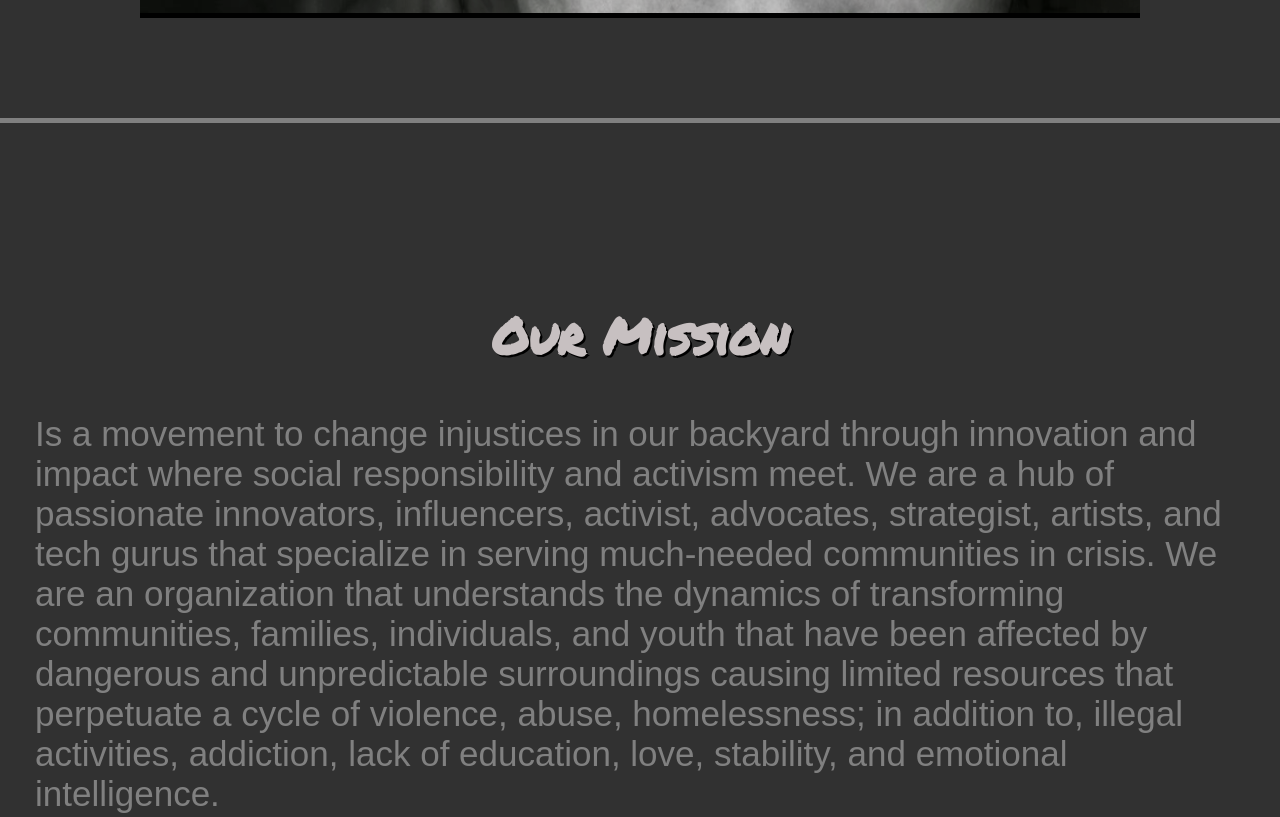
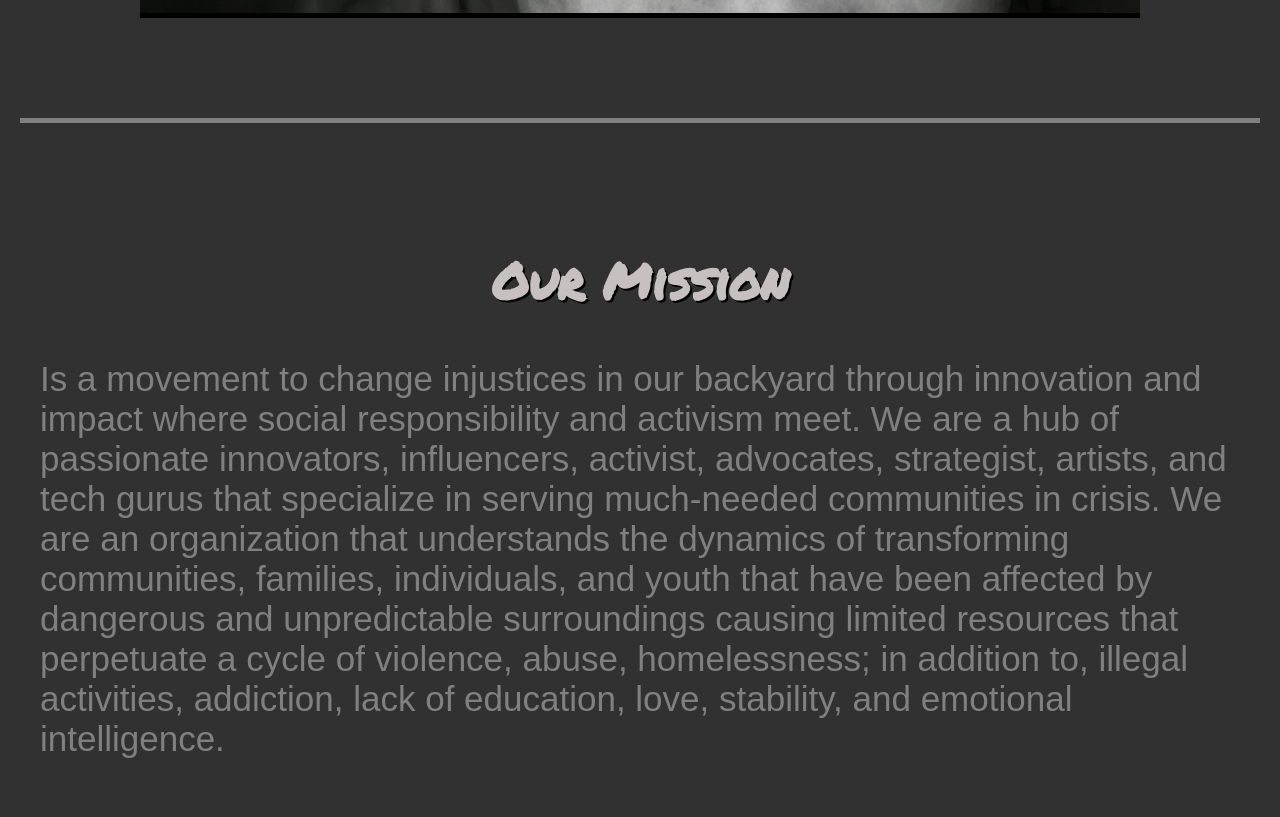
Before and after one commit to Yaretas/NIMBY7-Project, a plain HTML site: page index.html in a window 1280 px wide. Shown: the part 782-1599 px from the top of the page. Drawn offline with Linux system fonts and the light colour scheme.

Commit message:
padding line

```diff
--- a/css/style.css
+++ b/css/style.css
@@ -67,15 +67,15 @@ html, body{
 
 .line {
     border-bottom: 5px solid grey;
-    padding-left: 10px;
-    padding-right: 10px;
+    margin-left: 20px;
+    margin-right: 20px;
 
 }
 
 /* about-us------ */
 .about-us  {
-    padding: 35px;
-    margin: 100px auto;
+    padding: 40px;
+    margin: 40px auto;
     color: grey;
     font-size: 35px;
 }
```
